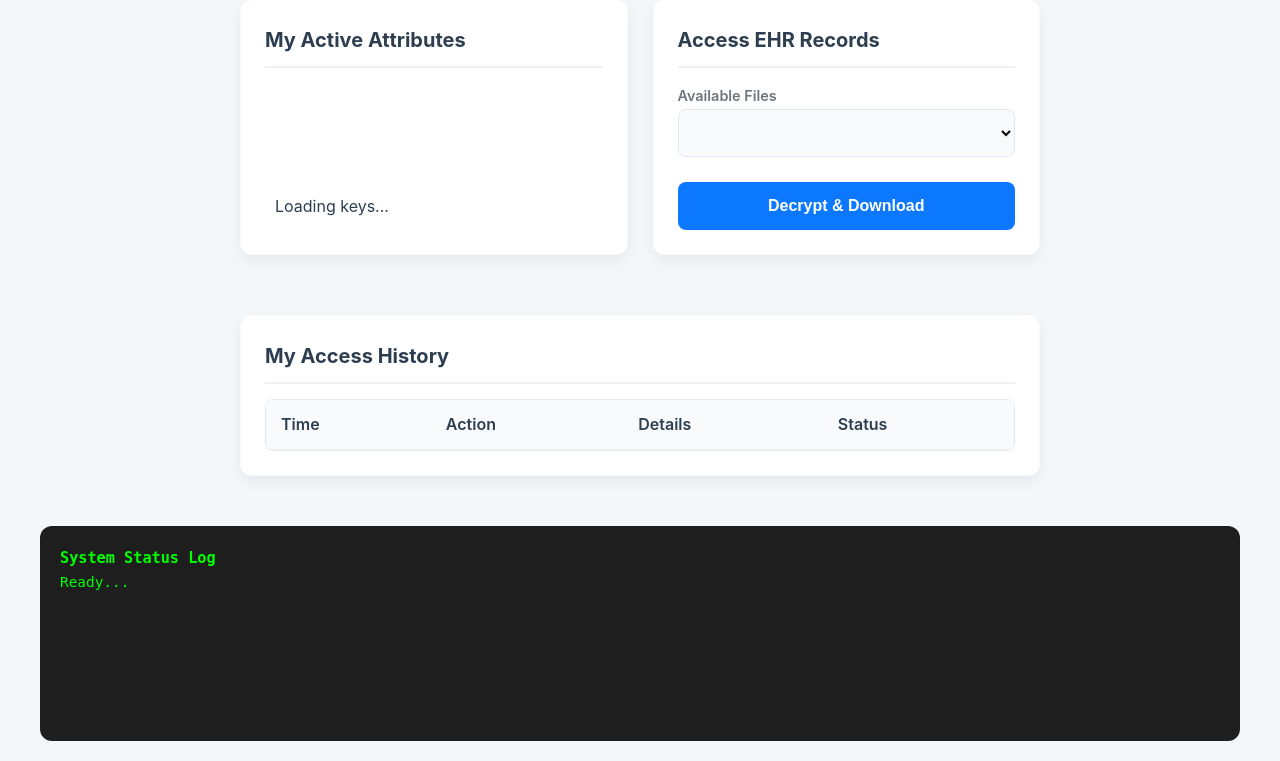
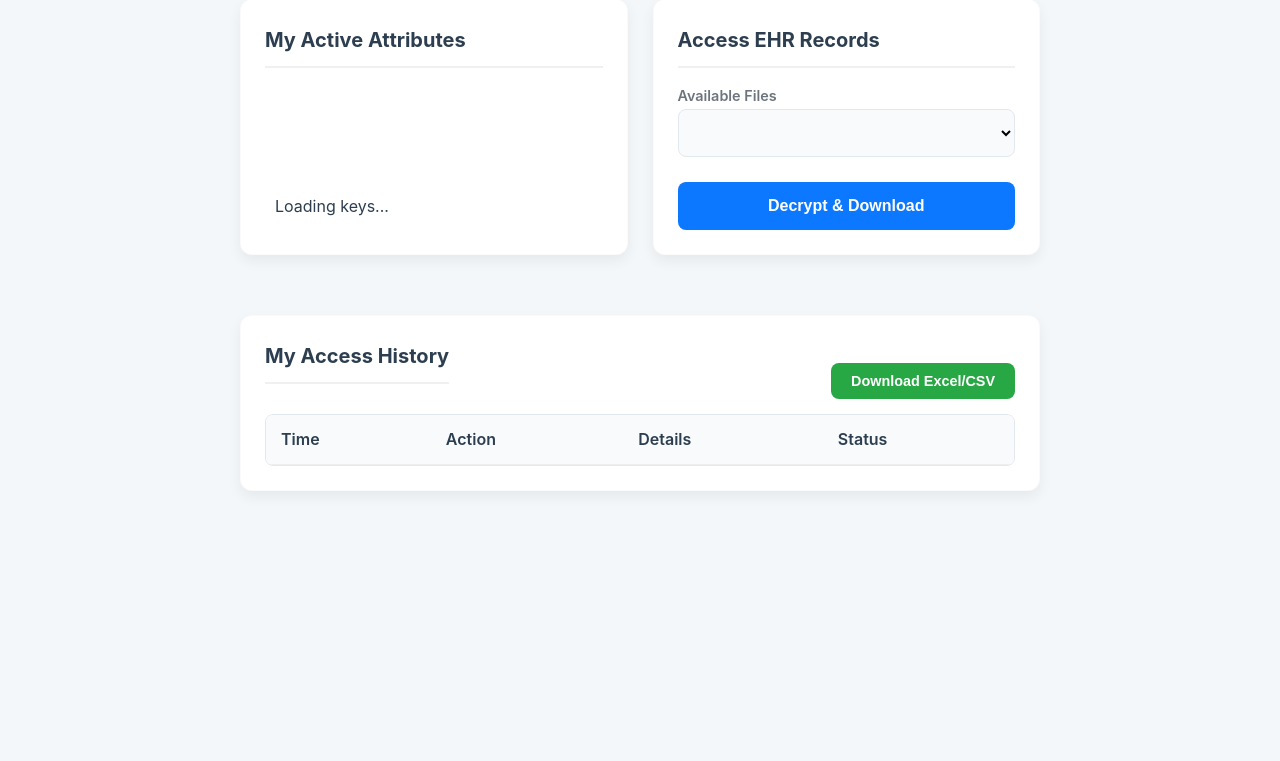
Before and after one commit to S-Prasanth-1511/Secure-EHR-System, a Flask app: template templates/user_dashboard.html in a window 1280 px wide. Shown: the part 326-1087 px from the top of the page. After the commit the page ends 792 px from the top, so only its background shows below. Run offline with Flask 3, Linux system fonts and the light colour scheme; the template is opened without the code that fills it: values that come from a table or form of the project are taken from there, others are empty; parts of the project's set-up code (start-up, migrations or seed data) failed here and were passed over; some libraries are stand-ins or nearby versions.

Commit message:
Removed the system logs window

```diff
--- a/app/routes.py
+++ b/app/routes.py
@@ -338,28 +338,35 @@ def download_ehr(file_id):
         print(f"Decryption Exception: {e}")
         return jsonify({"error": f"System Error: {str(e)}"}), 500
 
-# --- NEW: Download Logs as CSV (Excel Compatible) ---
+
 @bp.route('/api/download_logs', methods=['GET'])
-@admin_required
+@login_required
 def download_logs():
+    current_user_gid = session['user_gid']
+    role = session.get('role')
+
     target_user = request.args.get('user')
 
-    # 1. Fetch Data (Same logic as get_logs)
+    # SECURITY: If not admin, FORCE them to only see their own logs
+    if role != 'admin':
+        target_user = current_user_gid
+
+    # 1. Fetch Data
     query = AuditLog.query
     if target_user and target_user.strip():
         query = query.filter(AuditLog.user_gid.ilike(f"%{target_user.strip()}%"))
 
-    # Get all matching logs (not just limited to 100)
+    if role != 'admin' and (not target_user or not target_user.strip()):
+         query = query.filter(AuditLog.user_gid == current_user_gid)
+
     logs = query.order_by(AuditLog.timestamp.desc()).all()
 
     # 2. Create CSV in Memory
     proxy = io.StringIO()
     writer = csv.writer(proxy)
 
-    # Write Header
     writer.writerow(['Timestamp', 'User GID', 'Action', 'Status', 'File ID', 'Details'])
 
-    # Write Rows
     for l in logs:
         writer.writerow([
             l.timestamp.strftime("%Y-%m-%d %H:%M:%S"),
@@ -370,13 +377,18 @@ def download_logs():
             l.details or ''
         ])
 
-    # 3. Prepare File for Download
     mem = io.BytesIO()
     mem.write(proxy.getvalue().encode('utf-8'))
     mem.seek(0)
     proxy.close()
 
-    filename = f"audit_logs_{target_user}.csv" if target_user else "audit_logs_full.csv"
+    # --- FILENAME CHANGE HERE ---
+    if target_user:
+        # split('@')[0] takes 'prasanth@hospital.com' and keeps only 'prasanth'
+        short_name = target_user.split('@')[0]
+        filename = f"audit_logs_{short_name}.csv"
+    else:
+        filename = "audit_logs_full.csv"
 
     return send_file(
         mem,
--- a/templates/base.html
+++ b/templates/base.html
@@ -41,7 +41,6 @@
         th { background-color: #f8fafc; font-weight: 600; position: sticky; top: 0; }
         .status-SUCCESS { color: #0f9d58; background: #e6f4ea; padding: 4px 8px; border-radius: 4px; font-weight: 700; }
         .status-FAILURE { color: #d93b3b; background: #fde8e8; padding: 4px 8px; border-radius: 4px; font-weight: 700; }
-        .console-card { background: #1e1e1e; border-radius: var(--border-radius); padding: 20px; color: #00ff00; font-family: monospace; margin-top: 20px; }
         #log { height: 150px; overflow-y: auto; white-space: pre-wrap; font-size: 0.9rem; }
     </style>
 </head>
@@ -55,26 +54,18 @@
         {% endif %}
 
         {% block content %}{% endblock %}
-
-        <div class="console-card">
-            <h3>System Status Log</h3>
-            <div id="log"><span>Ready...</span></div>
-        </div>
     </div>
 
     <script src="https://cdn.jsdelivr.net/npm/sweetalert2@11"></script>
 
     <script>
-        const log = document.getElementById('log');
 
-        // --- UPDATED LOG FUNCTION WITH POPUPS ---
+        // --- UPDATED LOG FUNCTION (Popups Only) ---
         function logMessage(msg, type='info') {
-            // 1. Write to Console Log (Black Box)
-            const color = type === 'error' ? '#ff8a8a' : '#0f0';
-            log.innerHTML += `<span style="color: ${color};">[${new Date().toLocaleTimeString()}] ${msg}</span>\n`;
-            log.scrollTop = log.scrollHeight;
+            // Log to browser developer console for debugging
+            console.log(`[${type}] ${msg}`);
 
-            // 2. Trigger Popup
+            // Trigger Popup
             if (type === 'error') {
                 Swal.fire({
                     icon: 'error',
--- a/templates/user_dashboard.html
+++ b/templates/user_dashboard.html
@@ -38,7 +38,13 @@
 
 <div class="grid-row-middle" style="margin-top:30px;">
     <div class="card" style="grid-column: span 2;">
-        <h2>My Access History</h2>
+        <div style="display:flex; justify-content:space-between; align-items:center; margin-bottom:15px;">
+            <h2>My Access History</h2>
+            <button onclick="downloadMyLogs()" style="width:auto; padding:0 20px; background:#28a745; height: 36px; font-size: 0.9rem;">
+                Download Excel/CSV
+            </button>
+        </div>
+
         <div class="table-wrapper">
              <table id="log-table">
                 <thead><tr><th>Time</th><th>Action</th><th>Details</th><th>Status</th></tr></thead>
@@ -100,7 +106,7 @@
         }
     }
 
-    // --- 2. DOWNLOAD ACTION ---
+    // --- 2. DOWNLOAD ACTION (FILES) ---
     async function downloadSelected() {
         const fid = document.getElementById('file-select').value;
         if(!fid) return logMessage("No file selected", "error");
@@ -177,6 +183,11 @@
         }
     }
 
+    // --- 4. DOWNLOAD LOGS (NEW) ---
+    function downloadMyLogs() {
+        window.location.href = '/api/download_logs?user={{ user }}';
+    }
+
     // Initial Load
     loadData();
 </script>
```
